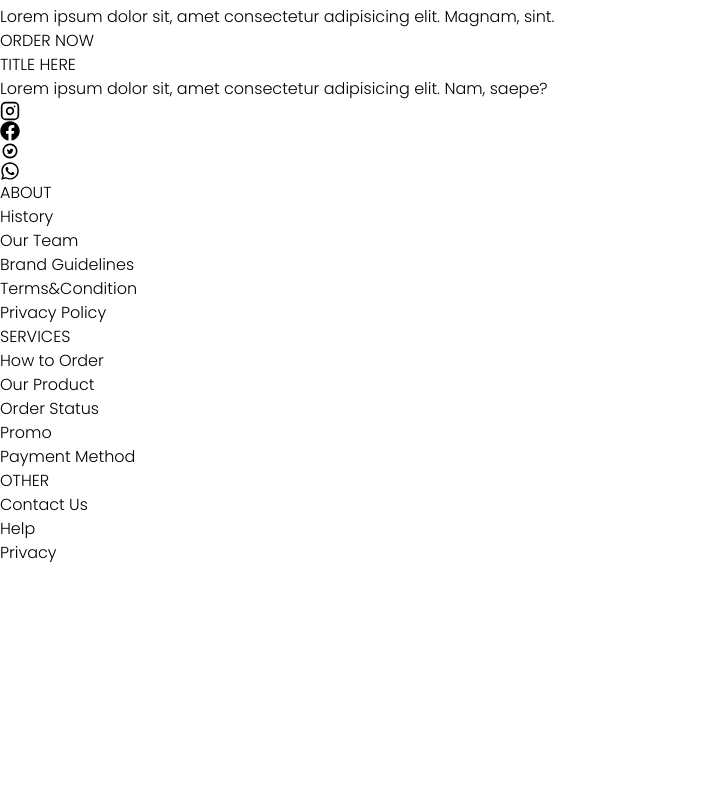
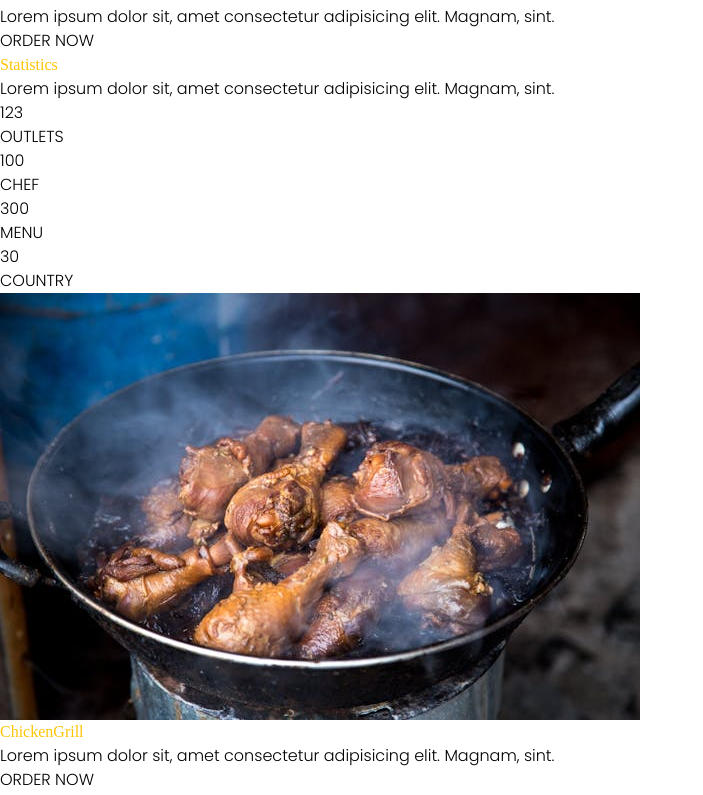
Before and after one commit to HasnainAli313/Chief-Grill, a React (Vite) app: page / in a window 1280 px wide. Shown: the part 2365-3160 px from the top of the page, without its empty margins (0-703 px from the left). Before the commit the page ends 2930 px from the top, so only its background shows below. Built offline with nearby package versions, Linux system fonts and the light colour scheme; a web font is replaced by a local one.

Commit message:
done with ChickenGrill component

```diff
--- a/src/components/BestSeller.jsx
+++ b/src/components/BestSeller.jsx
@@ -9,7 +9,7 @@ function BestSeller() {
         <p>Lorem ipsum dolor sit, amet consectetur adipisicing elit. Magnam, sint.</p>
 
         {/* items */}
-        <div className='flex  flex-wrap justify-around mt-[50px]'>
+        <div className='flex gap-10 flex-wrap justify-around mt-[50px]'>
             <div className=''>
                 <img className='m-auto w-[170px] rounded-[50%] h-[170px]' src={img1} alt="" />
                 <h4 className="custom-font text-xl  m-2 font-semibold text-black">TITLE HERE</h4>
--- /dev/null
+++ b/src/components/ChickenGrill.jsx
@@ -0,0 +1,16 @@
+import img from '../assets/5.jpg'
+
+function ChickenGrill() {
+  return (
+    <section className='bg-[#313030] flex flex-row-reverse  flex-wrap justify-center  lg:justify-around items-center pt-10'>
+    <img className='w-[300px] h-[300px] rounded-[50%]' src={img} alt="" />
+    <div className=' lg:text-left text-center'>
+    <h1 className="custom-font text-7xl lg:text-8xl">ChickenGrill</h1>
+    <p className='text-white mt-5' >Lorem ipsum dolor sit, amet consectetur adipisicing elit. Magnam, sint.</p>
+    <button className='bg-[#ffc404] rounded mt-5 p-1 w-[160px] font-semibold   hover:animate-pulse'>ORDER NOW</button>
+    </div>
+</section>
+  )
+}
+
+export default ChickenGrill
--- a/src/components/Footer.jsx
+++ b/src/components/Footer.jsx
@@ -5,7 +5,7 @@ import { FaWhatsapp } from "react-icons/fa";
 
 function Footer() {
   return (
-    <footer className="flex gap-10 bg-[#313030] text-white  lg:flex-row flex-col p-[50px] justify-evenly ">
+    <footer className="flex  gap-10 bg-[#313030] text-white  lg:flex-row flex-col p-[70px] justify-evenly ">
         <div className="flex  flex-col">
            <h4 className="text-xl font-semibold">TITLE HERE</h4>
            <p className="w-[150px]">Lorem ipsum dolor sit, amet consectetur adipisicing elit. Nam, saepe?</p>
--- /dev/null
+++ b/src/components/Statistics.jsx
@@ -0,0 +1,34 @@
+
+function Statistics() {
+  return (
+ <section className='bg-[#313030] pt-14 text-center'>
+      <h1 className="custom-font text-7xl lg:text-8xl">Statistics</h1>
+        <p className="text-white">Lorem ipsum dolor sit, amet consectetur adipisicing elit. Magnam, sint.</p>
+
+        <div className="flex justify-around flex-wrap gap-5 mt-10">
+            <div className="h-[120px] flex flex-col place-content-center w-[120px] rounded-[50%] p-1  border ">
+                <h4 className=" font-semibold text-xl text-[#ffc404]">123</h4>
+                <h4 className=" font-semibold text-xl text-white">OUTLETS</h4>
+            </div>
+
+            <div className="h-[120px] flex flex-col place-content-center w-[120px] rounded-[50%] p-1  border ">
+                <h4 className=" font-semibold text-xl text-[#ffc404]">100</h4>
+                <h4 className=" font-semibold text-xl text-white">CHEF</h4>
+            </div>
+
+            <div className="h-[120px] flex flex-col place-content-center w-[120px] rounded-[50%] p-1  border ">
+                <h4 className=" font-semibold text-xl text-[#ffc404]">300</h4>
+                <h4 className=" font-semibold text-xl text-white">MENU</h4>
+            </div>
+
+            <div className="h-[120px] flex flex-col place-content-center w-[120px] rounded-[50%] p-1  border ">
+                <h4 className=" font-semibold text-xl text-[#ffc404]">30</h4>
+                <h4 className=" font-semibold text-xl text-white">COUNTRY</h4>
+            </div>
+
+        </div>
+ </section>
+  )
+}
+
+export default Statistics
--- a/src/pages/Home.jsx
+++ b/src/pages/Home.jsx
@@ -1,12 +1,16 @@
 import BestSeller from '../components/BestSeller'
+import ChickenGrill from '../components/ChickenGrill'
 import Hero from '../components/Hero'
 import OrientalTaste from '../components/OrientalTaste'
+import Statistics from '../components/Statistics'
 function Home() {
   return (
     <>
       <Hero></Hero>
       <BestSeller></BestSeller>
       <OrientalTaste></OrientalTaste>
+      <Statistics></Statistics>
+      <ChickenGrill></ChickenGrill>
     </>
   )
 }
```
